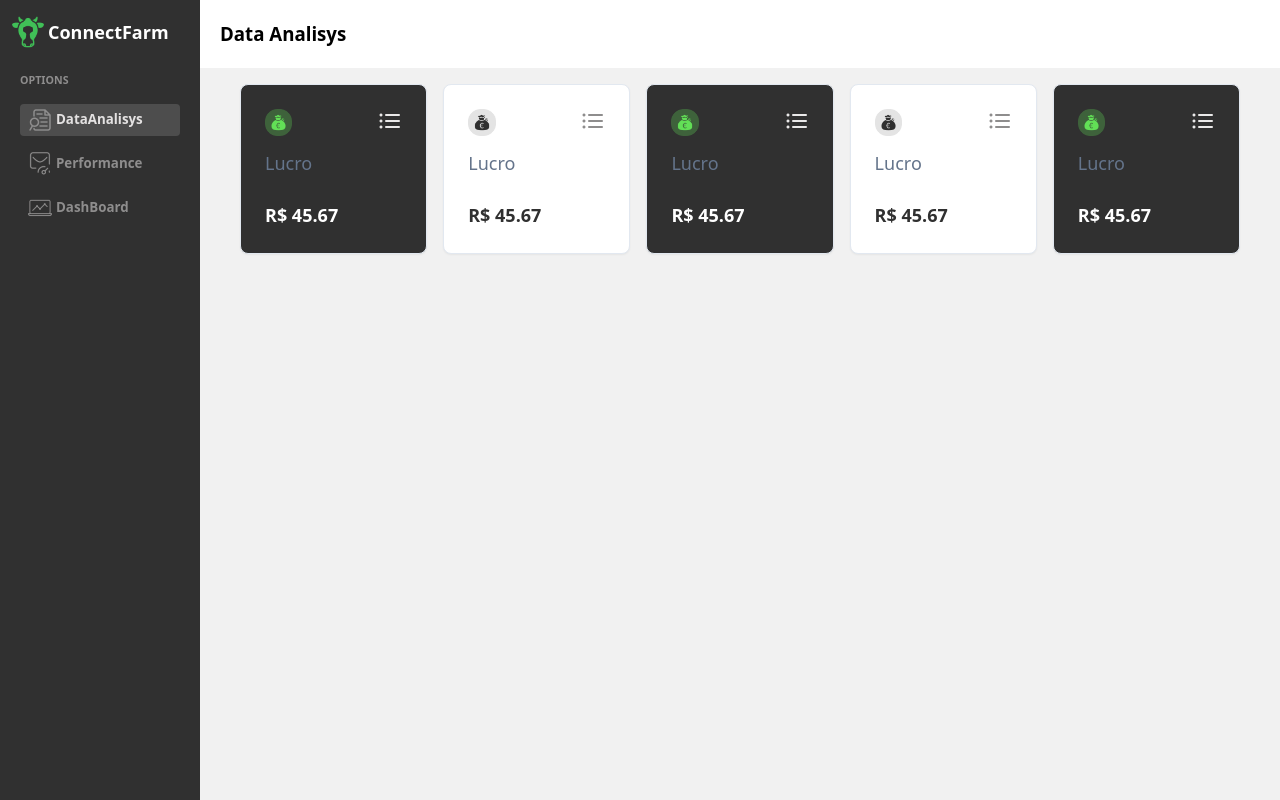
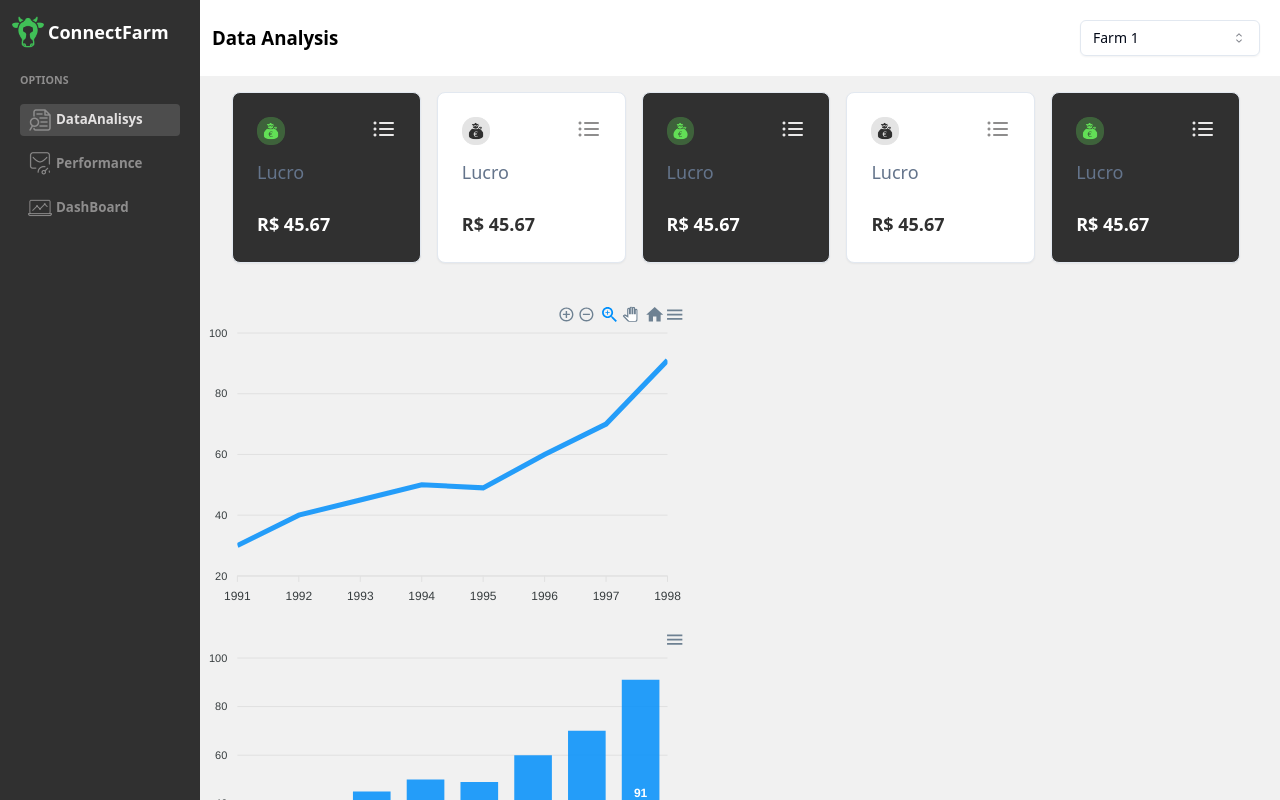
Before and after one commit to gabrielss2406/ConnectFarm-WebAPP, a Next.js app: page /painel in a window 1280 px wide. Shown: the top 800 px of the page. Built offline with nearby package versions, Linux system fonts and the light colour scheme.

Commit message:
feat: farm selection and charts examples

```diff
--- a/package.json
+++ b/package.json
@@ -11,10 +11,13 @@
   "dependencies": {
     "@hookform/resolvers": "^3.9.0",
     "@radix-ui/react-dialog": "^1.1.1",
+    "@radix-ui/react-icons": "^1.3.0",
     "@radix-ui/react-label": "^2.1.0",
     "@radix-ui/react-popover": "^1.1.1",
+    "@radix-ui/react-select": "^2.1.1",
     "@radix-ui/react-slot": "^1.1.0",
     "@tabler/icons-react": "^2.46.0",
+    "apexcharts": "^3.52.0",
     "axios": "^1.7.2",
     "class-variance-authority": "^0.7.0",
     "clsx": "^2.1.1",
@@ -24,6 +27,7 @@
     "lucide-react": "^0.403.0",
     "next": "^14.2.5",
     "react": "^18",
+    "react-apexcharts": "^1.4.1",
     "react-day-picker": "^8.10.1",
     "react-dom": "^18",
     "react-hook-form": "^7.52.1",
--- /dev/null
+++ b/src/components/PainelPage/SelectFarm.tsx
@@ -0,0 +1,37 @@
+import {
+    Select,
+    SelectTrigger,
+    SelectValue,
+    SelectContent,
+    SelectGroup,
+    SelectLabel,
+    SelectItem,
+  } from "@/components/shared/ui/select";
+
+  interface SelectFarmProps {
+    farms: string[];
+    activeFarm: string;
+    setActiveFarm: (farm: string) => void;
+  }
+
+  export const SelectFarm: React.FC<SelectFarmProps> = ({ farms, activeFarm, setActiveFarm }) => {
+    const handleValueChange = (value: string) => {
+      setActiveFarm(value);
+    };
+
+    return (
+      <Select value={activeFarm} onValueChange={handleValueChange}>
+        <SelectTrigger className="w-[180px]">
+          <SelectValue>{activeFarm || "Select a farm"}</SelectValue>
+        </SelectTrigger>
+        <SelectContent>
+          <SelectGroup>
+            <SelectLabel>Farms</SelectLabel>
+            {farms.map((farm, index) => (
+              <SelectItem key={index} value={farm}>{farm}</SelectItem>
+            ))}
+          </SelectGroup>
+        </SelectContent>
+      </Select>
+    );
+  };
--- /dev/null
+++ b/src/components/shared/ui/select.tsx
@@ -0,0 +1,164 @@
+"use client"
+
+import * as React from "react"
+import {
+  CaretSortIcon,
+  CheckIcon,
+  ChevronDownIcon,
+  ChevronUpIcon,
+} from "@radix-ui/react-icons"
+import * as SelectPrimitive from "@radix-ui/react-select"
+
+import { cn } from "@/lib/utils"
+
+const Select = SelectPrimitive.Root
+
+const SelectGroup = SelectPrimitive.Group
+
+const SelectValue = SelectPrimitive.Value
+
+const SelectTrigger = React.forwardRef<
+  React.ElementRef<typeof SelectPrimitive.Trigger>,
+  React.ComponentPropsWithoutRef<typeof SelectPrimitive.Trigger>
+>(({ className, children, ...props }, ref) => (
+  <SelectPrimitive.Trigger
+    ref={ref}
+    className={cn(
+      "flex h-9 w-full items-center justify-between whitespace-nowrap rounded-md border border-input bg-transparent px-3 py-2 text-sm shadow-sm ring-offset-background placeholder:text-muted-foreground focus:outline-none focus:ring-1 focus:ring-ring disabled:cursor-not-allowed disabled:opacity-50 [&>span]:line-clamp-1",
+      className
+    )}
+    {...props}
+  >
+    {children}
+    <SelectPrimitive.Icon asChild>
+      <CaretSortIcon className="h-4 w-4 opacity-50" />
+    </SelectPrimitive.Icon>
+  </SelectPrimitive.Trigger>
+))
+SelectTrigger.displayName = SelectPrimitive.Trigger.displayName
+
+const SelectScrollUpButton = React.forwardRef<
+  React.ElementRef<typeof SelectPrimitive.ScrollUpButton>,
+  React.ComponentPropsWithoutRef<typeof SelectPrimitive.ScrollUpButton>
+>(({ className, ...props }, ref) => (
+  <SelectPrimitive.ScrollUpButton
+    ref={ref}
+    className={cn(
+      "flex cursor-default items-center justify-center py-1",
+      className
+    )}
+    {...props}
+  >
+    <ChevronUpIcon />
+  </SelectPrimitive.ScrollUpButton>
+))
+SelectScrollUpButton.displayName = SelectPrimitive.ScrollUpButton.displayName
+
+const SelectScrollDownButton = React.forwardRef<
+  React.ElementRef<typeof SelectPrimitive.ScrollDownButton>,
+  React.ComponentPropsWithoutRef<typeof SelectPrimitive.ScrollDownButton>
+>(({ className, ...props }, ref) => (
+  <SelectPrimitive.ScrollDownButton
+    ref={ref}
+    className={cn(
+      "flex cursor-default items-center justify-center py-1",
+      className
+    )}
+    {...props}
+  >
+    <ChevronDownIcon />
+  </SelectPrimitive.ScrollDownButton>
+))
+SelectScrollDownButton.displayName =
+  SelectPrimitive.ScrollDownButton.displayName
+
+const SelectContent = React.forwardRef<
+  React.ElementRef<typeof SelectPrimitive.Content>,
+  React.ComponentPropsWithoutRef<typeof SelectPrimitive.Content>
+>(({ className, children, position = "popper", ...props }, ref) => (
+  <SelectPrimitive.Portal>
+    <SelectPrimitive.Content
+      ref={ref}
+      className={cn(
+        "relative z-50 max-h-96 min-w-[8rem] overflow-hidden rounded-md border bg-popover text-popover-foreground shadow-md data-[state=open]:animate-in data-[state=closed]:animate-out data-[state=closed]:fade-out-0 data-[state=open]:fade-in-0 data-[state=closed]:zoom-out-95 data-[state=open]:zoom-in-95 data-[side=bottom]:slide-in-from-top-2 data-[side=left]:slide-in-from-right-2 data-[side=right]:slide-in-from-left-2 data-[side=top]:slide-in-from-bottom-2",
+        position === "popper" &&
+          "data-[side=bottom]:translate-y-1 data-[side=left]:-translate-x-1 data-[side=right]:translate-x-1 data-[side=top]:-translate-y-1",
+        className
+      )}
+      position={position}
+      {...props}
+    >
+      <SelectScrollUpButton />
+      <SelectPrimitive.Viewport
+        className={cn(
+          "p-1",
+          position === "popper" &&
+            "h-[var(--radix-select-trigger-height)] w-full min-w-[var(--radix-select-trigger-width)]"
+        )}
+      >
+        {children}
+      </SelectPrimitive.Viewport>
+      <SelectScrollDownButton />
+    </SelectPrimitive.Content>
+  </SelectPrimitive.Portal>
+))
+SelectContent.displayName = SelectPrimitive.Content.displayName
+
+const SelectLabel = React.forwardRef<
+  React.ElementRef<typeof SelectPrimitive.Label>,
+  React.ComponentPropsWithoutRef<typeof SelectPrimitive.Label>
+>(({ className, ...props }, ref) => (
+  <SelectPrimitive.Label
+    ref={ref}
+    className={cn("px-2 py-1.5 text-sm font-semibold", className)}
+    {...props}
+  />
+))
+SelectLabel.displayName = SelectPrimitive.Label.displayName
+
+const SelectItem = React.forwardRef<
+  React.ElementRef<typeof SelectPrimitive.Item>,
+  React.ComponentPropsWithoutRef<typeof SelectPrimitive.Item>
+>(({ className, children, ...props }, ref) => (
+  <SelectPrimitive.Item
+    ref={ref}
+    className={cn(
+      "relative flex w-full cursor-default select-none items-center rounded-sm py-1.5 pl-2 pr-8 text-sm outline-none focus:bg-accent focus:text-accent-foreground data-[disabled]:pointer-events-none data-[disabled]:opacity-50",
+      className
+    )}
+    {...props}
+  >
+    <span className="absolute right-2 flex h-3.5 w-3.5 items-center justify-center">
+      <SelectPrimitive.ItemIndicator>
+        <CheckIcon className="h-4 w-4" />
+      </SelectPrimitive.ItemIndicator>
+    </span>
+    <SelectPrimitive.ItemText>{children}</SelectPrimitive.ItemText>
+  </SelectPrimitive.Item>
+))
+SelectItem.displayName = SelectPrimitive.Item.displayName
+
+const SelectSeparator = React.forwardRef<
+  React.ElementRef<typeof SelectPrimitive.Separator>,
+  React.ComponentPropsWithoutRef<typeof SelectPrimitive.Separator>
+>(({ className, ...props }, ref) => (
+  <SelectPrimitive.Separator
+    ref={ref}
+    className={cn("-mx-1 my-1 h-px bg-muted", className)}
+    {...props}
+  />
+))
+SelectSeparator.displayName = SelectPrimitive.Separator.displayName
+
+export {
+  Select,
+  SelectGroup,
+  SelectValue,
+  SelectTrigger,
+  SelectContent,
+  SelectLabel,
+  SelectItem,
+  SelectSeparator,
+  SelectScrollUpButton,
+  SelectScrollDownButton,
+}
--- a/src/pages/index.tsx
+++ b/src/pages/index.tsx
@@ -4,7 +4,7 @@ import Navbar from '@/components/StartPage/Navbar';
 import { IconArrowNarrowDown } from '@tabler/icons-react';
 
 export default function About() {
-  const servicesRef = useRef(null);
+  const servicesRef = useRef<HTMLDivElement>(null);
 
   const scrollToServices = () => {
     if (servicesRef.current) {
--- a/src/pages/painel/index.tsx
+++ b/src/pages/painel/index.tsx
@@ -1,21 +1,62 @@
 import InformationExpenses from "@/components/HomePage/InformationExpenses";
+import { SelectFarm } from "@/components/PainelPage/selectFarm";
+import { useState, useEffect } from "react";
+import dynamic from "next/dynamic";
+import { ApexOptions } from 'apexcharts';
+
+const Chart = dynamic(() => import("react-apexcharts"), { ssr: false });
 
 export default function Home() {
+  const farms = ["Farm 1", "Farm 2", "Farm 3"];
+  const [activeFarm, setActiveFarm] = useState(farms[0]);
+
+  const [chartOptions, setChartOptions] = useState<ApexOptions>({});
+  const [chartSeries, setChartSeries] = useState<{ name: string; data: number[] }[]>([]);
+
+  useEffect(() => {
+    setChartOptions({
+      chart: {
+        id: "basic-bar"
+      },
+      xaxis: {
+        categories: [1991, 1992, 1993, 1994, 1995, 1996, 1997, 1998]
+      }
+    });
+
+    setChartSeries([
+      {
+        name: "series-1",
+        data: [30, 40, 45, 50, 49, 60, 70, 91]
+      }
+    ]);
+  }, []);
+
   return (
-    <div className="flex flex-col h-full bg-[#F1F1F1]">
-        <div className="{`
-          p-5 bg-white
-          flex w-full items-center justify-start
-        `}">
-          <h1 className="text-black text-[14pt] font-bold">Data Analisys</h1>
-        </div>
-        <div className="flex w-full h-auto flex-wrap justify-around gap-4 pt-4 flex-row p-10">
-          <InformationExpenses expenseType="Lucro" amount={45.67} invertColor={false}/>
-          <InformationExpenses expenseType="Lucro" amount={45.67} invertColor={true}/>
-          <InformationExpenses expenseType="Lucro" amount={45.67} invertColor={false}/>
-          <InformationExpenses expenseType="Lucro" amount={45.67} invertColor={true}/>
-          <InformationExpenses expenseType="Lucro" amount={45.67} invertColor={false}/>
-        </div>
+    <div className="flex flex-col h-full bg-[#F1F1F1] pl-[15%]">
+      <div className="p-5 bg-white flex w-full items-center justify-between">
+        <h1 className="text-black text-[14pt] font-bold">Data Analysis</h1>
+        <SelectFarm farms={farms} activeFarm={activeFarm} setActiveFarm={setActiveFarm} />
       </div>
+      <div className="flex w-full h-auto flex-wrap justify-around gap-4 pt-4 flex-row p-10">
+        <InformationExpenses expenseType="Lucro" amount={45.67} invertColor={false} />
+        <InformationExpenses expenseType="Lucro" amount={45.67} invertColor={true} />
+        <InformationExpenses expenseType="Lucro" amount={45.67} invertColor={false} />
+        <InformationExpenses expenseType="Lucro" amount={45.67} invertColor={true} />
+        <InformationExpenses expenseType="Lucro" amount={45.67} invertColor={false} />
+      </div>
+      <Chart
+        options={chartOptions}
+        series={chartSeries}
+        type="line"
+        width="500"
+      />
+      <Chart
+        options={chartOptions}
+        series={chartSeries}
+        type="bar"
+        width="500"
+      />
+      <Chart options={{}} series={[44, 55, 41, 17, 15]} type="donut" width="380" />
+    </div>
   );
 }
```
Also changed, not shown: src/components/Sidebar/Sidebar.tsx (+40 -2 lines), 1 other file (tests, documents, lock files or other folders).
